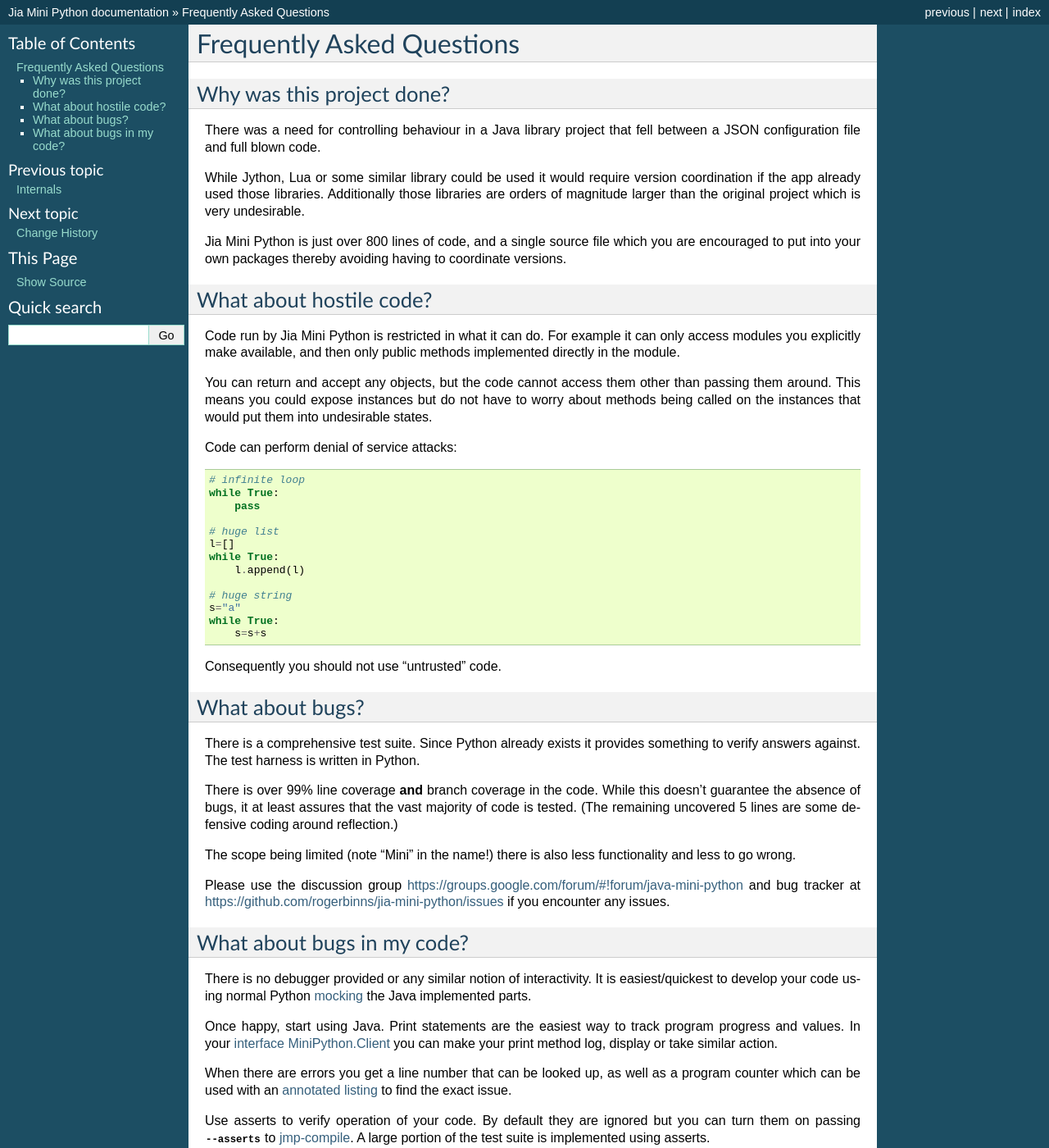
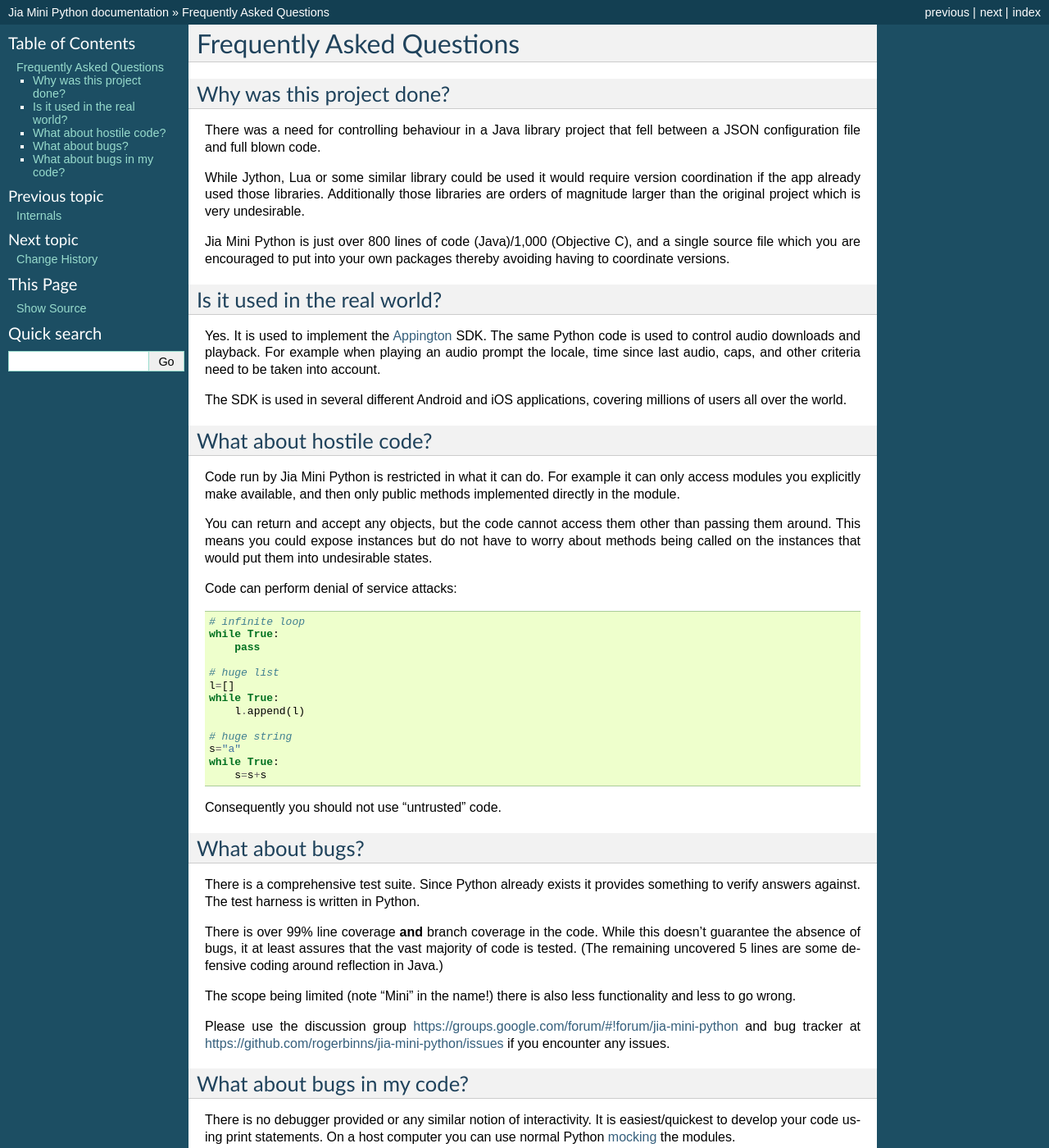
Before and after one commit to rogerbinns/jia-mini-python, a Sphinx documentation site: the page built from doc/faq.rst, in a window 1280 px wide and 1400 px high. Shown: the whole window at 82% size. Built offline with Sphinx 7.4.7, drawn with Linux system fonts in a browser that asks for light colours; the version number could not be read and is left out.

Commit message:
More doc and makefile tweaks

```diff
--- a/doc/faq.rst
+++ b/doc/faq.rst
@@ -12,9 +12,21 @@
 Additionally those libraries are orders of magnitude larger than the
 original project which is very undesirable.
 
-|project| is just over 800 lines of code, and a single source
-file which you are encouraged to put into your own packages thereby
-avoiding having to coordinate versions.
+|project| is just over 800 lines of code (Java)/1,000 (Objective C),
+and a single source file which you are encouraged to put into your own
+packages thereby avoiding having to coordinate versions.
+
+Is it used in the real world?
+-----------------------------
+
+Yes.  It is used to implement the `Appington
+<http://www.appington.com>`__ SDK.  The same Python code is used to
+control audio downloads and playback.  For example when playing an
+audio prompt the locale, time since last audio, caps, and other
+criteria need to be taken into account.
+
+The SDK is used in several different Android and iOS applications,
+covering millions of users all over the world.
 
 What about hostile code?
 ------------------------
@@ -56,13 +68,13 @@
 There is over 99% line coverage **and** branch coverage in the code.
 While this doesn't guarantee the absence of bugs, it at least assures
 that the vast majority of code is tested.  (The remaining uncovered
-5 lines are some defensive coding around reflection.)
+5 lines are some defensive coding around reflection in Java.)
 
 The scope being limited (note "Mini" in the name!) there is also less
 functionality and less to go wrong.
 
 Please use the discussion group
-https://groups.google.com/forum/#!forum/java-mini-python and bug
+https://groups.google.com/forum/#!forum/jia-mini-python and bug
 tracker at https://github.com/rogerbinns/jia-mini-python/issues if you
 encounter any issues.
 
@@ -70,13 +82,9 @@
 ---------------------------
 
 There is no debugger provided or any similar notion of interactivity.
-It is easiest/quickest to develop your code using normal Python `mocking
-<http://en.wikipedia.org/wiki/Mock_object>`__ the Java implemented
-parts.
-
-Once happy, start using Java.  Print statements are the easiest way to
-track program progress and values.  In your :ref:`Client` you can make
-your print method log, display or take similar action.
+It is easiest/quickest to develop your code using print statements.
+On a host computer you can use normal Python `mocking
+<http://en.wikipedia.org/wiki/Mock_object>`__ the modules.
 
 When there are errors you get a line number that can be looked up, as
 well as a program counter which can be used with an :doc:`annotated
```
Also changed, not shown: 1 other file.
